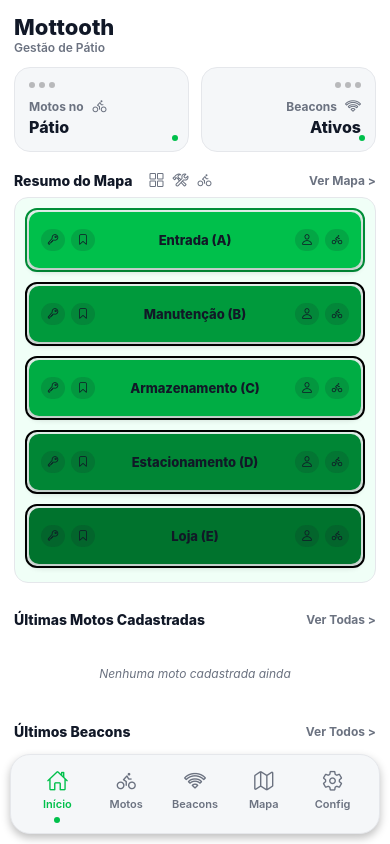
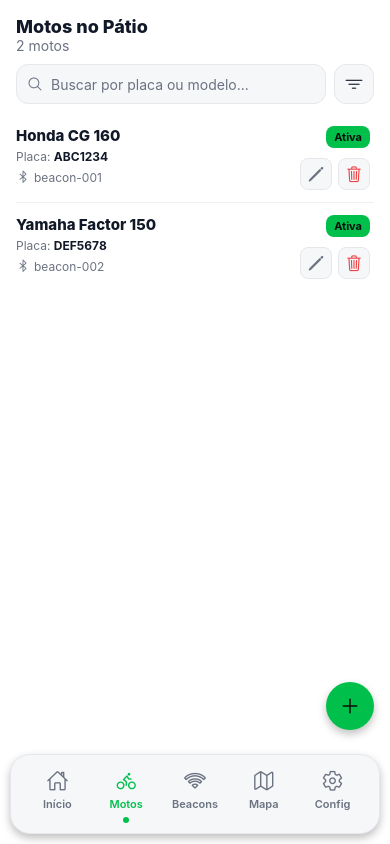
Before and after one commit to gusandrini/mth, a React Native app: screen /MotoPatio in a window 390 px wide. Built offline with nearby package versions, Linux system fonts and the light colour scheme.

Commit message:
feat: implement MotoPatio screen with bike management features

```diff
--- a/App.tsx
+++ b/App.tsx
@@ -6,7 +6,7 @@
 // telas
 // import Login from '@/screens/Login';
 import Home from '@/screens/Home';
-// import MotoPatio from '@/screens/MotoPatio';
+import MotoPatio from '@/screens/MotoPatio';
 // import Beacons from '@/screens/Beacons';
 // import Mapa from '@/screens/Mapa';
 import Config from '@/screens/Config';
@@ -20,8 +20,8 @@
       <Stack.Navigator screenOptions={{ headerShown: false }}>
         {/* <Stack.Screen name="Login" component={Login} /> */}
         <Stack.Screen name="Home" component={Home} />
-        {/* <Stack.Screen name="MotoPatio" component={MotoPatio} />
-        <Stack.Screen name="Beacons" component={Beacons} />
+        <Stack.Screen name="MotoPatio" component={MotoPatio} />
+        {/* <Stack.Screen name="Beacons" component={Beacons} />
         <Stack.Screen name="Mapa" component={Mapa} /> */}
         <Stack.Screen name="Config" component={Config} />
       </Stack.Navigator>
--- a/src/screens/MotoPatio.tsx
+++ b/src/screens/MotoPatio.tsx
@@ -0,0 +1,261 @@
+import React, { useMemo, useState } from 'react';
+import {
+  View,
+  Text,
+  StyleSheet,
+  TextInput,
+  TouchableOpacity,
+  FlatList,
+  ListRenderItem,
+} from 'react-native';
+import { Ionicons } from '@expo/vector-icons';
+import { useTheme } from '@/context/Theme';
+import AppLayout from '@/components/AppLayout';
+
+type Bike = {
+  id: string;
+  model: string;
+  plate: string;
+  beacon?: string;
+  status: 'ativa' | 'inativa' | 'manutencao';
+};
+
+// MOCK – troque por sua chamada à API
+const MOCK: Bike[] = [
+  { id: '1', model: 'Honda CG 160', plate: 'ABC1234', beacon: 'beacon-001', status: 'ativa' },
+  { id: '2', model: 'Yamaha Factor 150', plate: 'DEF5678', beacon: 'beacon-002', status: 'ativa' },
+];
+
+export default function MotoPatio() {
+  const { colors } = useTheme();
+  const s = getStyles(colors);
+
+  const [query, setQuery] = useState('');
+  const [data, setData] = useState<Bike[]>(MOCK);
+
+  const filtered = useMemo(() => {
+    const q = query.trim().toLowerCase();
+    if (!q) return data;
+    return data.filter(
+      b => b.model.toLowerCase().includes(q) || b.plate.toLowerCase().includes(q)
+    );
+  }, [data, query]);
+
+  const total = filtered.length;
+
+  const handleAdd = () => {
+    // TODO: abrir tela/modal de cadastro
+  };
+  const handleFilter = () => {
+    // TODO: filtros avançados
+  };
+  const handleEdit = (item: Bike) => {
+    // TODO: editar item
+  };
+  const handleDelete = (item: Bike) => {
+    // TODO: deletar item
+    setData(x => x.filter(b => b.id !== item.id));
+  };
+
+  const renderItem: ListRenderItem<Bike> = ({ item }) => (
+    <View style={s.row}>
+      <View style={{ flex: 1 }}>
+        <Text style={s.model}>{item.model}</Text>
+        <Text style={s.meta}>
+          Placa: <Text style={s.metaStrong}>{item.plate}</Text>
+        </Text>
+        {!!item.beacon && (
+          <View style={s.beaconLine}>
+            <Ionicons name="bluetooth-outline" size={14} color={colors.muted} />
+            <Text style={[s.meta, { marginLeft: 4 }]}>{item.beacon}</Text>
+          </View>
+        )}
+      </View>
+
+      <View style={s.rightCol}>
+        <StatusChip status={item.status} colors={colors} />
+        <View style={s.actions}>
+          <TouchableOpacity onPress={() => handleEdit(item)} style={s.iconBtn} accessibilityLabel="Editar">
+            <Ionicons name="pencil-outline" size={18} color={colors.muted} />
+          </TouchableOpacity>
+          <TouchableOpacity onPress={() => handleDelete(item)} style={s.iconBtn} accessibilityLabel="Excluir">
+            <Ionicons name="trash-outline" size={18} color="#EF4444" />
+          </TouchableOpacity>
+        </View>
+      </View>
+    </View>
+  );
+
+  return (
+    <AppLayout>
+      <View style={s.container}>
+        {/* Header */}
+        <Text style={s.title}>Motos no Pátio</Text>
+        <Text style={s.subtitle}>
+          {total} {total === 1 ? 'moto' : 'motos'}
+        </Text>
+
+        {/* Busca + filtro */}
+        <View style={s.searchRow}>
+          <View style={s.searchBox}>
+            <Ionicons name="search-outline" size={16} color={colors.muted} style={{ marginRight: 8 }} />
+            <TextInput
+              style={s.input}
+              placeholder="Buscar por placa ou modelo..."
+              placeholderTextColor={colors.muted}
+              value={query}
+              onChangeText={setQuery}
+              autoCapitalize="characters"
+            />
+          </View>
+
+          <TouchableOpacity style={s.filterBtn} onPress={handleFilter} accessibilityLabel="Filtrar">
+            <Ionicons name="filter-outline" size={18} color={colors.text} />
+          </TouchableOpacity>
+        </View>
+
+        {/* Lista */}
+        <FlatList
+          data={filtered}
+          keyExtractor={(it) => it.id}
+          renderItem={renderItem}
+          contentContainerStyle={{ paddingBottom: 96 }}
+          ItemSeparatorComponent={() => <View style={s.sep} />}
+        />
+
+        {/* FAB */}
+        <TouchableOpacity style={s.fab} onPress={handleAdd} accessibilityLabel="Adicionar moto">
+          <Ionicons name="add" size={24} color="#0b0b0b" />
+        </TouchableOpacity>
+      </View>
+    </AppLayout>
+  );
+}
+
+/* ---------- componentes auxiliares ---------- */
+
+function StatusChip({
+  status,
+  colors,
+}: {
+  status: 'ativa' | 'inativa' | 'manutencao';
+  colors: ThemeColors;
+}) {
+  const map = {
+    ativa: { bg: colors.primary, fg: '#0b0b0b', label: 'Ativa' },
+    inativa: { bg: tint(colors.border, 0.5), fg: colors.text, label: 'Inativa' },
+    manutencao: { bg: tint(colors.text, 0.2), fg: '#0b0b0b', label: 'Manutenção' },
+  } as const;
+  const p = map[status];
+
+  return (
+    <View style={{ backgroundColor: p.bg, paddingHorizontal: 8, paddingVertical: 4, borderRadius: 8 }}>
+      <Text style={{ color: p.fg, fontWeight: '700', fontSize: 11 }}>{p.label}</Text>
+    </View>
+  );
+}
+
+/* ---------- estilos baseados no tema ---------- */
+
+type ThemeColors = {
+  background: string;
+  card: string;
+  text: string;
+  muted: string;
+  border: string;
+  primary: string;
+  accent: string;
+};
+
+function getStyles(colors: ThemeColors) {
+  return StyleSheet.create({
+    container: { flex: 1, backgroundColor: colors.background, padding: 16 },
+    title: { color: colors.text, fontSize: 18, fontWeight: '800' },
+    subtitle: { color: colors.muted, marginBottom: 10 },
+
+    searchRow: { flexDirection: 'row', alignItems: 'center', gap: 8, marginBottom: 10 },
+    searchBox: {
+      flex: 1,
+      flexDirection: 'row',
+      alignItems: 'center',
+      backgroundColor: colors.card,
+      borderColor: colors.border,
+      borderWidth: 1,
+      borderRadius: 12,
+      paddingHorizontal: 10,
+      height: 40,
+    },
+    input: { flex: 1, color: colors.text, fontSize: 14 },
+    filterBtn: {
+      width: 40,
+      height: 40,
+      borderRadius: 12,
+      alignItems: 'center',
+      justifyContent: 'center',
+      backgroundColor: colors.card,
+      borderWidth: 1,
+      borderColor: colors.border,
+    },
+
+    row: {
+      flexDirection: 'row',
+      alignItems: 'flex-start',
+      paddingVertical: 12,
+      paddingRight: 4,
+    },
+    model: { color: colors.text, fontWeight: '800', fontSize: 15, marginBottom: 4 },
+    meta: { color: colors.muted, fontSize: 12 },
+    metaStrong: { color: colors.text, fontWeight: '700' },
+    beaconLine: { flexDirection: 'row', alignItems: 'center', marginTop: 6 },
+
+    rightCol: { alignItems: 'flex-end', gap: 10, marginLeft: 12 },
+    actions: { flexDirection: 'row', gap: 6 },
+    iconBtn: {
+      width: 32,
+      height: 32,
+      borderRadius: 8,
+      alignItems: 'center',
+      justifyContent: 'center',
+      backgroundColor: colors.card,
+      borderWidth: 1,
+      borderColor: colors.border,
+    },
+
+    sep: { height: 1, backgroundColor: colors.border, opacity: 0.6 },
+
+    fab: {
+      position: 'absolute',
+      right: 16,
+      bottom: 24,
+      width: 48,
+      height: 48,
+      borderRadius: 24,
+      alignItems: 'center',
+      justifyContent: 'center',
+      backgroundColor: colors.primary,
+      shadowColor: '#000',
+      shadowOpacity: 0.25,
+      shadowRadius: 8,
+      shadowOffset: { width: 0, height: 4 },
+      elevation: 6,
+    },
+  });
+}
+
+/* ---------- helpers ---------- */
+function hexToRgb(hex: string) {
+  const h = hex.replace('#', '');
+  const num = parseInt(h, 16);
+  return { r: (num >> 16) & 255, g: (num >> 8) & 255, b: num & 255 };
+}
+function clamp(n: number, min = 0, max = 255) {
+  return Math.max(min, Math.min(max, n));
+}
+// clarear uma cor (0..1)
+function tint(hex: string, amount = 0.3) {
+  const { r, g, b } = hexToRgb(hex);
+  const rr = clamp(r + (255 - r) * amount);
+  const gg = clamp(g + (255 - g) * amount);
+  const bb = clamp(b + (255 - b) * amount);
+  return `rgb(${Math.round(rr)}, ${Math.round(gg)}, ${Math.round(bb)})`;
+}
```
